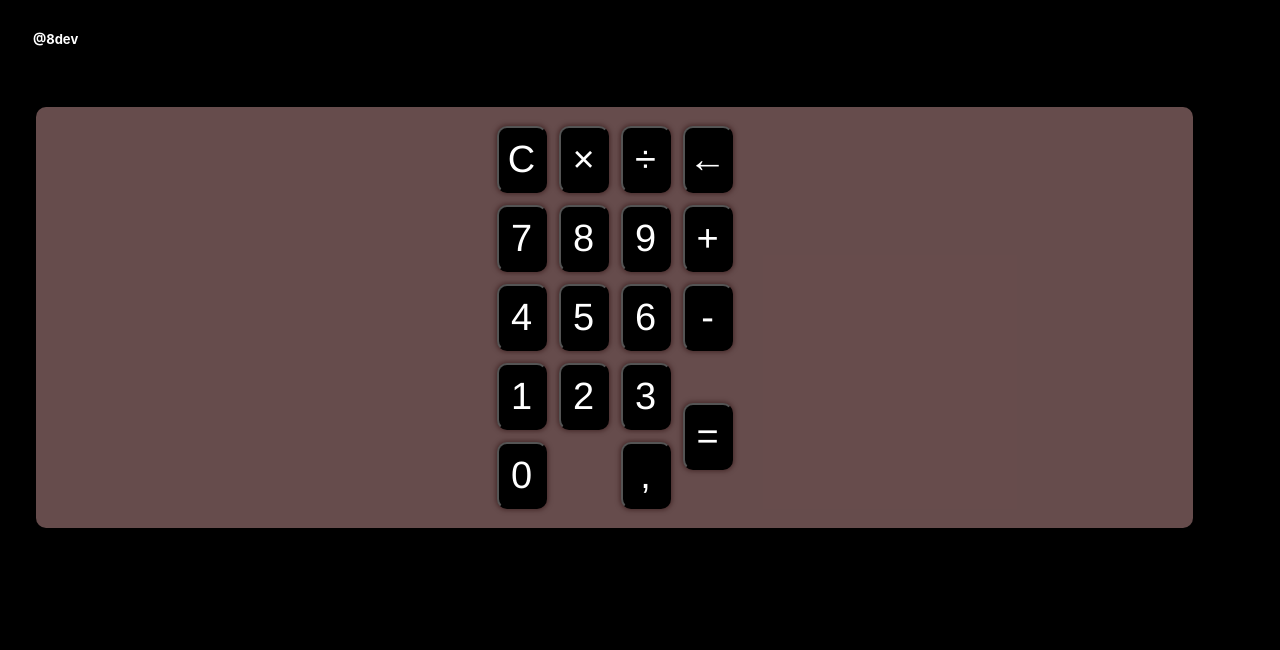
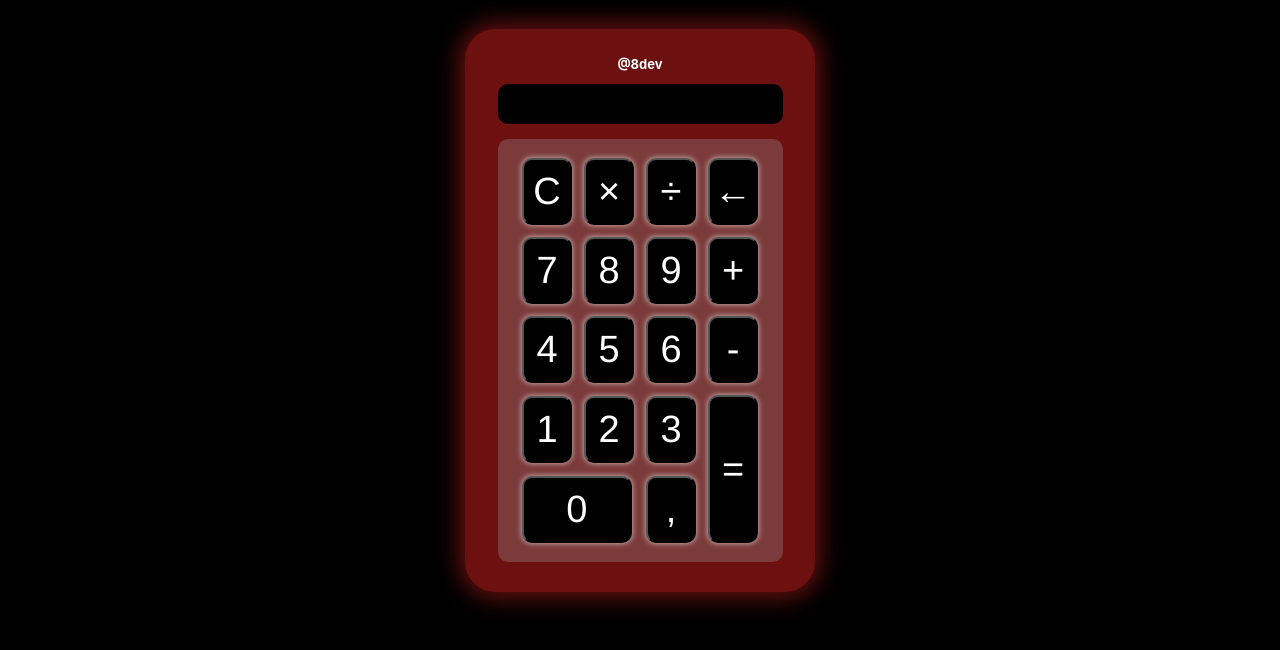
Before and after one commit to Djbetamax/calculator-js, a plain HTML site: page index.html in a window 1280 px wide. Drawn offline with Linux system fonts and the light colour scheme.

Commit message:
style: change some colors, effects, and erase blank space

```diff
--- a/style.css
+++ b/style.css
@@ -14,14 +14,17 @@ body {
 
 p {
   font-weight: 700;
+  cursor: default;
 }
 
-.calculator {
+.calculator-container {
   display: flex;
   flex-direction: column;
   text-align: center;
   justify-content: center;
-  align-items: center ;
+  align-items: center;
+  border-radius: 15px;
+  background-color: brown;
   width: 350px;
   height: auto;
   margin: auto;
@@ -46,14 +49,14 @@ p {
   display: flex;
   align-items: center;
   justify-content: center;
-  background-color: rgba(137, 102, 102, 0.75);
+  background-color: rgba(137, 102, 102, 0.5);
   width: 95%;
   padding: 10px;
   border-radius: 10px;
   margin: 5px;
 }
 
-/** BUTTONS **/
+/* * BUTTONS * */
 button {
   display: flex;
   justify-content: center;
@@ -63,23 +66,24 @@ button {
   border-radius: 10px;
   color: white;
   background-color: rgb(0, 0, 0);
-  box-shadow: 0 0 5px 1px rgb(32, 0, 0, 0.5);
+  box-shadow: 0 0 5px 1px rgba(255, 255, 255, 0.5);
   font-size: 38px;
   padding: 10px;
   margin: 5px;
   width: 50px;
-  transition: color 500ms;
+  transition: color .5s, opacity .75s;
+  cursor: pointer;
 }
 
 button:active {
-  color: rgb(137, 102, 102, 0.75);
-  transition: color 50ms;
+  color: rgb(137, 102, 102, 0.8);
+  opacity: 0.8;
 }
 
-.btn_0 {
+.btn-0 {
   width: 90%;
 }
 
-.btn_equal{
+.btn-equal{
   height: 148px;
 }
```
